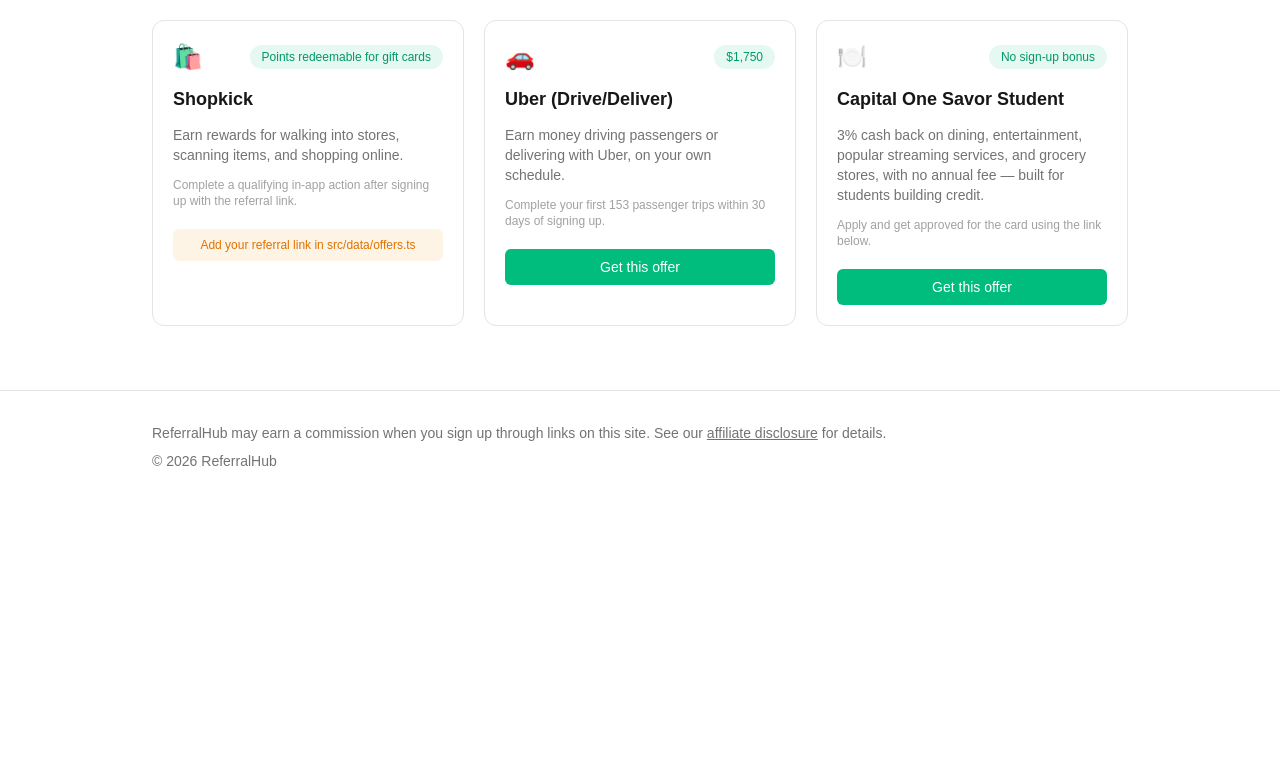
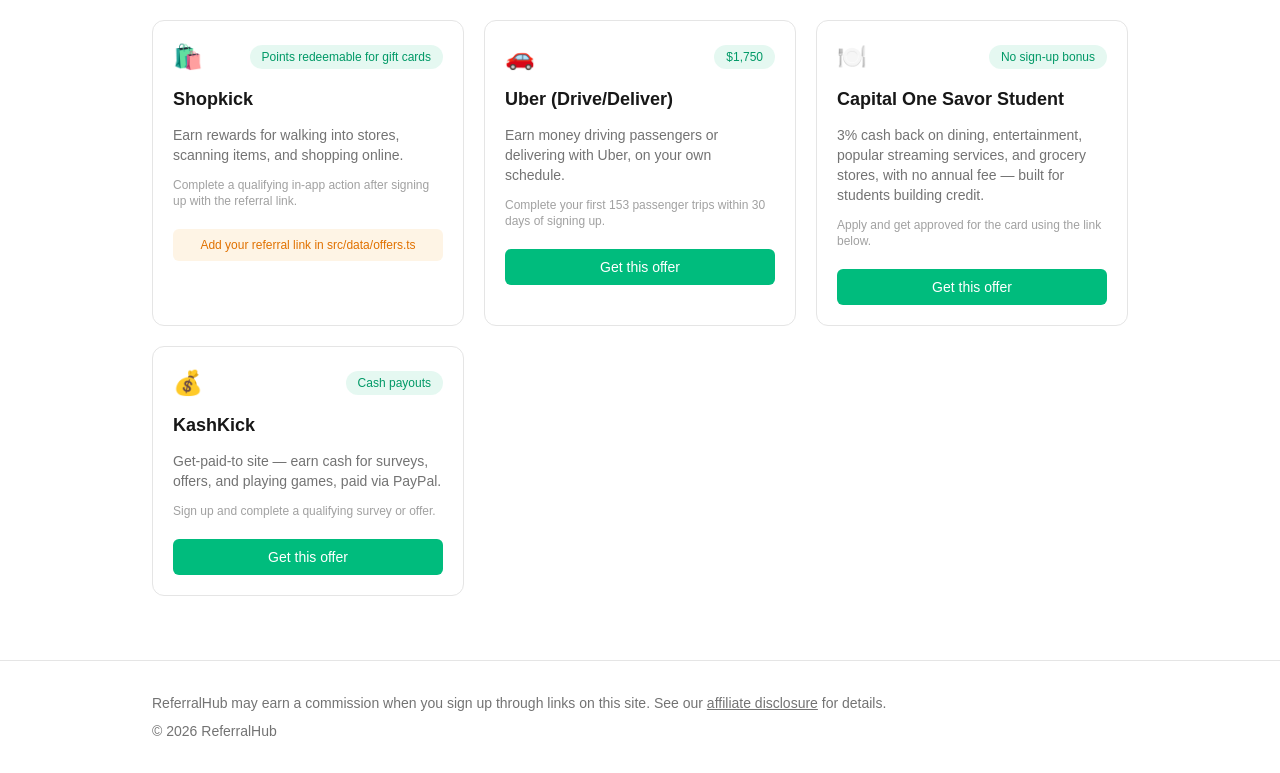
Before and after one commit to skippermaquina-del/referalhub, a Next.js app: page /offers in a window 1280 px wide. Shown: the part 2933-3706 px from the top of the page. Before the commit the page ends 3436 px from the top, so only its background shows below. Built offline with nearby package versions, Linux system fonts and the light colour scheme.

Commit message:
Add KashKick referral offer
Co-Authored-By: Claude Sonnet 5 <noreply@anthropic.com>

```diff
--- a/src/data/offers.ts
+++ b/src/data/offers.ts
@@ -359,6 +359,16 @@ export const offers: Offer[] = [
     requirements: "Apply and get approved for the card using the link below.",
     referralUrl: "https://www.capitalone.com/credit-cards/savor-student/?external_id=EASEAPP_CMA_CSXM_EASE_CSX_3399550_PDP_1013_CTA00_20240709",
   },
+  {
+    slug: "kashkick",
+    name: "KashKick",
+    category: "apps",
+    emoji: "💰",
+    bonus: "Cash payouts",
+    description: "Get-paid-to site — earn cash for surveys, offers, and playing games, paid via PayPal.",
+    requirements: "Sign up and complete a qualifying survey or offer.",
+    referralUrl: "https://app.kashkick.com?ref=JtyYN7hmfGda",
+  },
 ];
 
 export function getOffersByCategory(category: Category): Offer[] {
```
